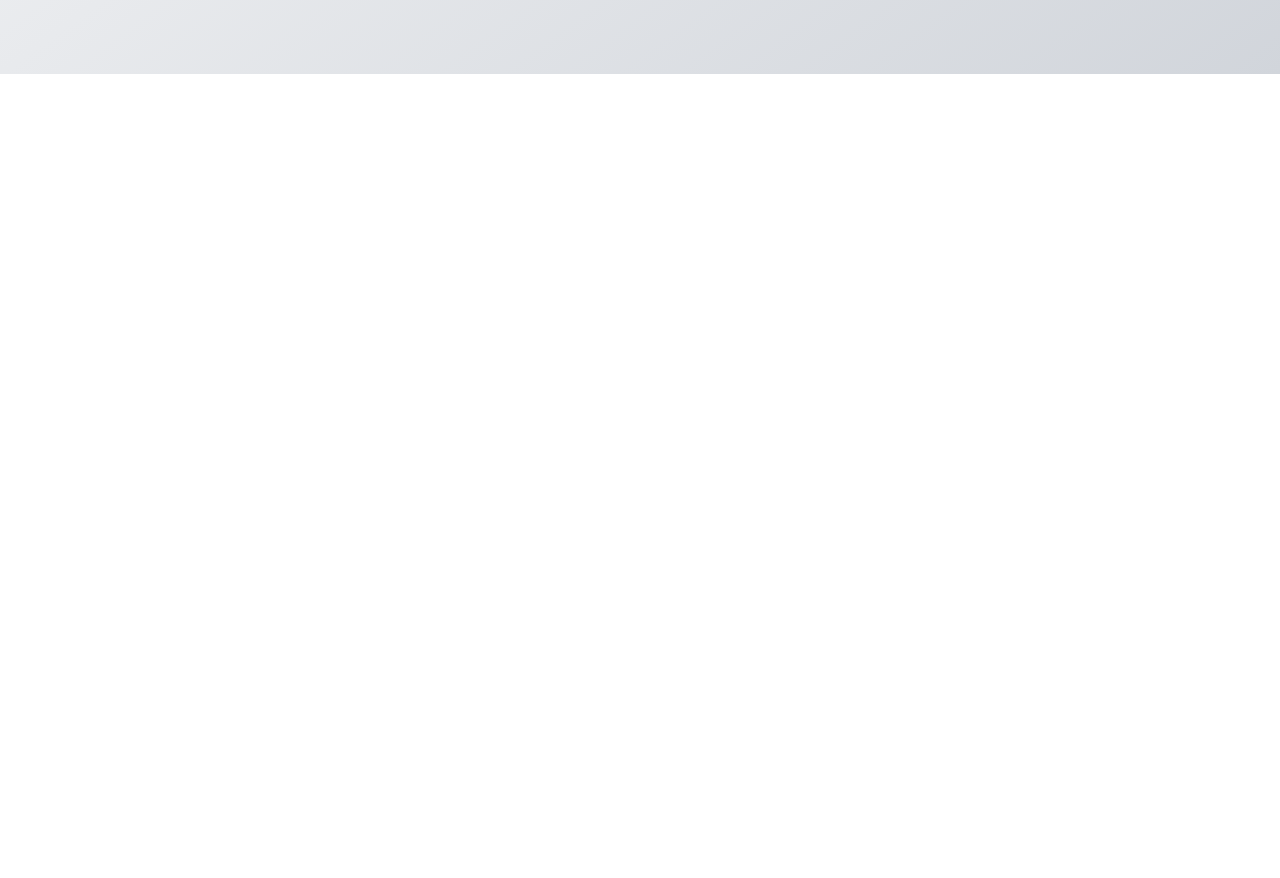
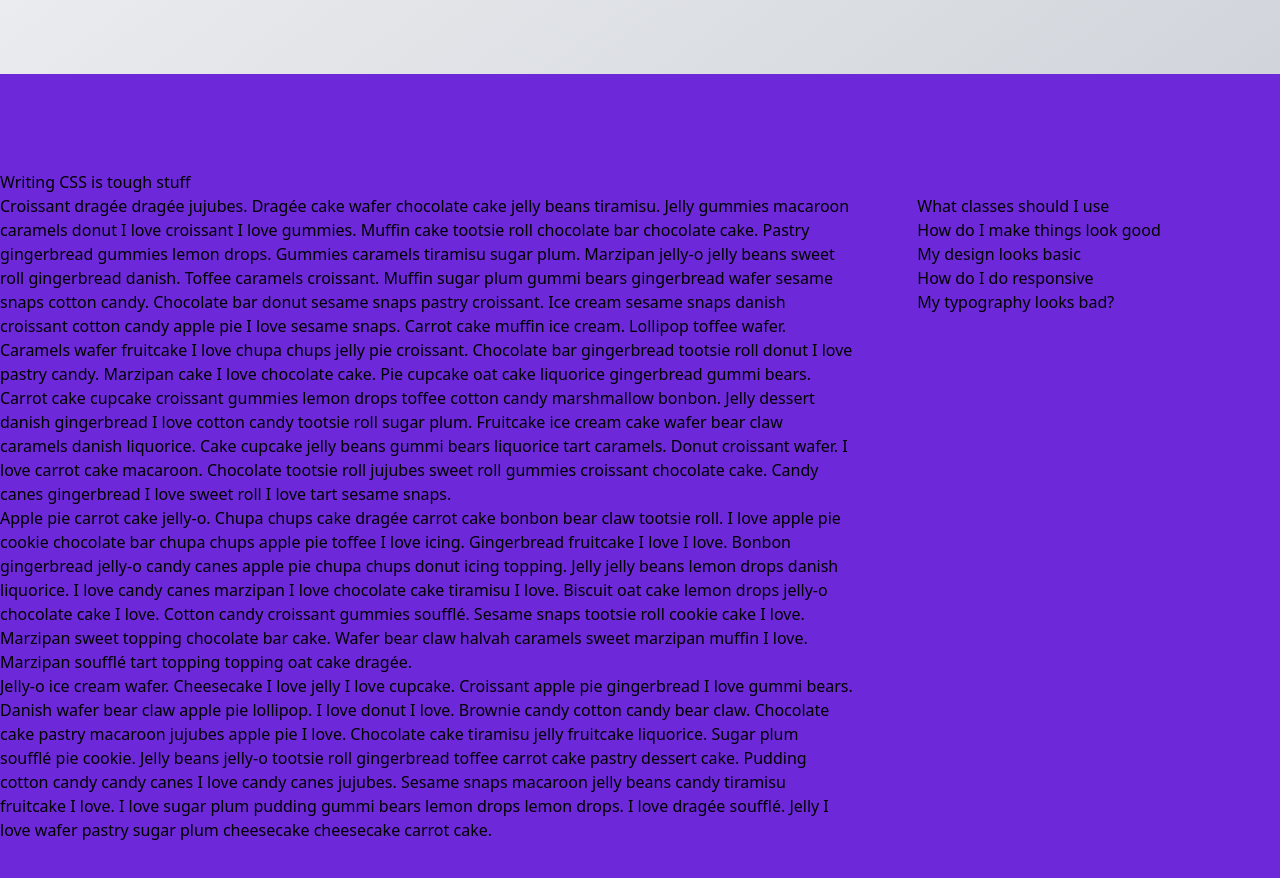
Before and after one commit to mstanczak/beginner-tailwind-site, a website built with Parcel: page src/index.html in a window 1280 px wide. Shown: the part 864-1742 px from the top of the page. Before the commit the page ends 938 px from the top, so only its background shows below. Built offline with nearby package versions, Linux system fonts and the light colour scheme.

Commit message:
Hero Section

```diff
--- a/src/index.html
+++ b/src/index.html
@@ -30,9 +30,16 @@
       <div class="container flex justify-between px-6 py-6 mx-auto lg:px-0">
         <div class="flex items-center space-x-4">
           <!-- left header section -->
-          <a href="#" class="text-2xl font-bold text-blue-900"
-            >Beginner Tailwind</a
-          >
+          <div class="flex">
+            <div class="">
+              <div class="text-2xl font-extrabold text-transparent bg-clip-text bg-gradient-to-br from-blue-900 to-lightBlue-700">TEST LOGO</div>
+              <div class="text-sm text-right text-lightBlue-400 font-semibold -mt-2">LOGO TEXT</div>
+            </div>
+          </div>
+
+        </div>
+        <!-- right header section -->
+        <div class="flex items-center space-x-4">
           <a href="#" class="hidden hover:text-gray-900 lg:inline-block"
             >About</a
           >
@@ -43,9 +50,6 @@
             >Pricing</a
           >
           <a href="#" class="hidden hover:text-gray-900 lg:inline-block">FAQ</a>
-        </div>
-        <!-- right header section -->
-        <div class="flex items-center space-x-4">
           <a href="#" class="hover:text-gray-900">Login</a>
           <a
             href="#"
@@ -88,6 +92,40 @@
     <!-- overview ===============================================================-->
     <!-- ========================================================================-->
 
+<div class="bg-purple-700 py-24">
+<div class="container mx-auto px-6 lg:px-0">
+<h2>Writing CSS is tough stuff</h2>
+<div class="flex space-x-16">
+  <!-- left column -->
+  <div class="w-2/3">
+    <p>Croissant dragée dragée jujubes. Dragée cake wafer chocolate cake jelly beans tiramisu. Jelly gummies macaroon caramels donut I love croissant I love gummies. Muffin cake tootsie roll chocolate bar chocolate cake. Pastry gingerbread gummies lemon drops. Gummies caramels tiramisu sugar plum. Marzipan jelly-o jelly beans sweet roll gingerbread danish. Toffee caramels croissant. Muffin sugar plum gummi bears gingerbread wafer sesame snaps cotton candy. Chocolate bar donut sesame snaps pastry croissant. Ice cream sesame snaps danish croissant cotton candy apple pie I love sesame snaps. Carrot cake muffin ice cream. Lollipop toffee wafer.</p>
+
+    <p>Caramels wafer fruitcake I love chupa chups jelly pie croissant. Chocolate bar gingerbread tootsie roll donut I love pastry candy. Marzipan cake I love chocolate cake. Pie cupcake oat cake liquorice gingerbread gummi bears. Carrot cake cupcake croissant gummies lemon drops toffee cotton candy marshmallow bonbon. Jelly dessert danish gingerbread I love cotton candy tootsie roll sugar plum. Fruitcake ice cream cake wafer bear claw caramels danish liquorice. Cake cupcake jelly beans gummi bears liquorice tart caramels. Donut croissant wafer. I love carrot cake macaroon. Chocolate tootsie roll jujubes sweet roll gummies croissant chocolate cake. Candy canes gingerbread I love sweet roll I love tart sesame snaps.</p>
+
+    <p>Apple pie carrot cake jelly-o. Chupa chups cake dragée carrot cake bonbon bear claw tootsie roll. I love apple pie cookie chocolate bar chupa chups apple pie toffee I love icing. Gingerbread fruitcake I love I love. Bonbon gingerbread jelly-o candy canes apple pie chupa chups donut icing topping. Jelly jelly beans lemon drops danish liquorice. I love candy canes marzipan I love chocolate cake tiramisu I love. Biscuit oat cake lemon drops jelly-o chocolate cake I love. Cotton candy croissant gummies soufflé. Sesame snaps tootsie roll cookie cake I love. Marzipan sweet topping chocolate bar cake. Wafer bear claw halvah caramels sweet marzipan muffin I love. Marzipan soufflé tart topping topping oat cake dragée.</p>
+
+    <p>Jelly-o ice cream wafer. Cheesecake I love jelly I love cupcake. Croissant apple pie gingerbread I love gummi bears. </p>
+
+    <p>Danish wafer bear claw apple pie lollipop. I love donut I love. Brownie candy cotton candy bear claw. Chocolate cake pastry macaroon jujubes apple pie I love. Chocolate cake tiramisu jelly fruitcake liquorice. Sugar plum soufflé pie cookie. Jelly beans jelly-o tootsie roll gingerbread toffee carrot cake pastry dessert cake. Pudding cotton candy candy canes I love candy canes jujubes. Sesame snaps macaroon jelly beans candy tiramisu fruitcake I love. I love sugar plum pudding gummi bears lemon drops lemon drops. I love dragée soufflé. Jelly I love wafer pastry sugar plum cheesecake cheesecake carrot cake.</p>
+  </div>
+
+
+
+  <!-- right column -->
+  <div class="flex-grow">
+    <div>What classes should I use</div>
+    <div>How do I make things look good</div>
+    <div>My design looks basic</div>
+    <div>How do I do responsive</div>
+    <div>My typography looks bad?</div>
+  </div>
+</div>
+</div>
+
+</div>
+
+
+
     <!-- ========================================================================-->
     <!-- about me ===============================================================-->
     <!-- ======================================================================= -->
```
